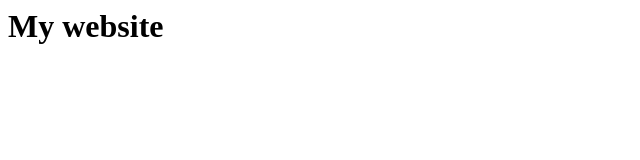
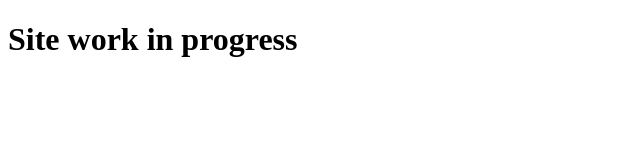
Before and after one commit to ArthurMialon/StarterApiNodejs, a plain HTML site: page index.html in a window 1280 px wide. Shown: the whole page, without its empty margins (0-640 px from the left). Drawn offline with Linux system fonts and the light colour scheme.

Commit message:
WIP - Website

```diff
--- a/index.html
+++ b/index.html
@@ -1 +1,9 @@
-<h1>My website</h1>
+<!DOCTYPE html>
+<html>
+  <head>
+
+  </head>
+  <body>
+    <h1>Site work in progress</h1>
+  </body>
+</html>
```
